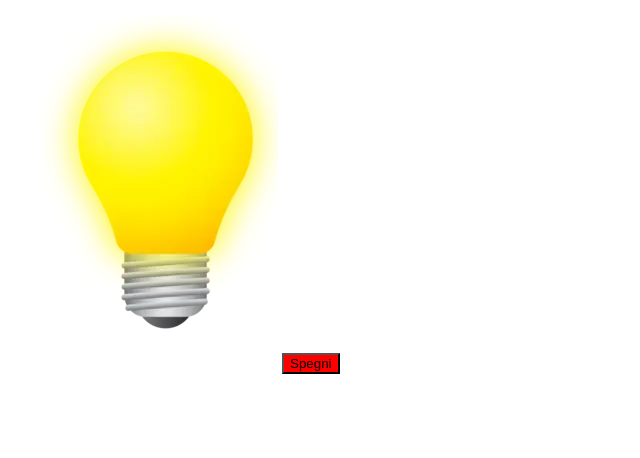
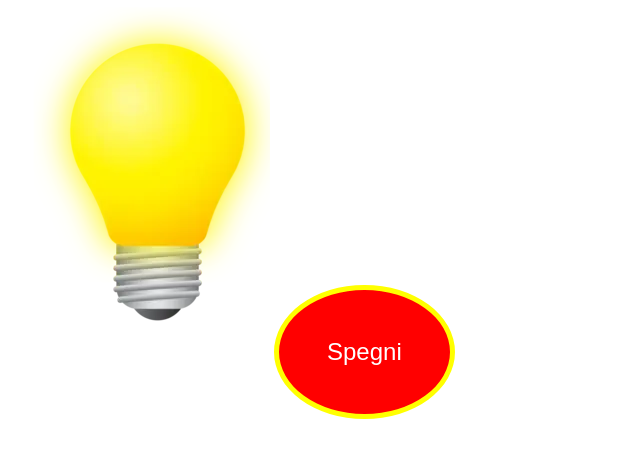
Before and after one commit to marcotristani/js-dom-1, a plain HTML site: page index.html in a window 1280 px wide. Both pictures are taken after a click on the button "Accendi". Shown: the whole page, without its empty margins (0-640 px from the left). Drawn offline with Linux system fonts and the light colour scheme.

Commit message:
flat:aggiunto css per bottone e cambio classe accendi/spegni

```diff
--- /dev/null
+++ b/css/style.css
@@ -0,0 +1,20 @@
+* {
+    padding: 0;
+    margin: 0;
+    box-sizing: border-box;
+}
+
+.on {
+    border-radius: 50%;
+    font-size: x-large;
+    color: white;
+    border: 5px solid yellow;
+    padding: 3rem;
+}
+
+.off {
+    border: 5px solid blue;
+    color: green;
+    font-size: x-large;
+    padding: 1rem;
+}
--- a/index.html
+++ b/index.html
@@ -4,11 +4,12 @@
     <meta charset="UTF-8">
     <meta name="viewport" content="width=device-width, initial-scale=1.0">
     <title>JS-Dom-1</title>
+    <link rel="stylesheet" href="./css/style.css">
 </head>
 <body>
     <div>
         <img src="./img/white_lamp.png" alt="Lampadina spenta">
-        <button>Accendi</button>
+        <button class="off">Accendi</button>
     </div>
 
 
--- a/js/script.js
+++ b/js/script.js
@@ -14,12 +14,14 @@ console.log(lamp, btn, btntext);//Verifico selezioni
             lamp.alt = "lampadina spenta";
             btn.innerText = "Accendi";
             btn.style.backgroundColor = 'transparent';
+            btn.className = 'off';
 
         } else {
             lamp.src = "./img/yellow_lamp.png";
             lamp.alt = "lampadina accesa";
             btn.innerText = "Spegni";
             btn.style.backgroundColor = 'red';
+            btn.className = 'on';
         }
     }
  )
```
